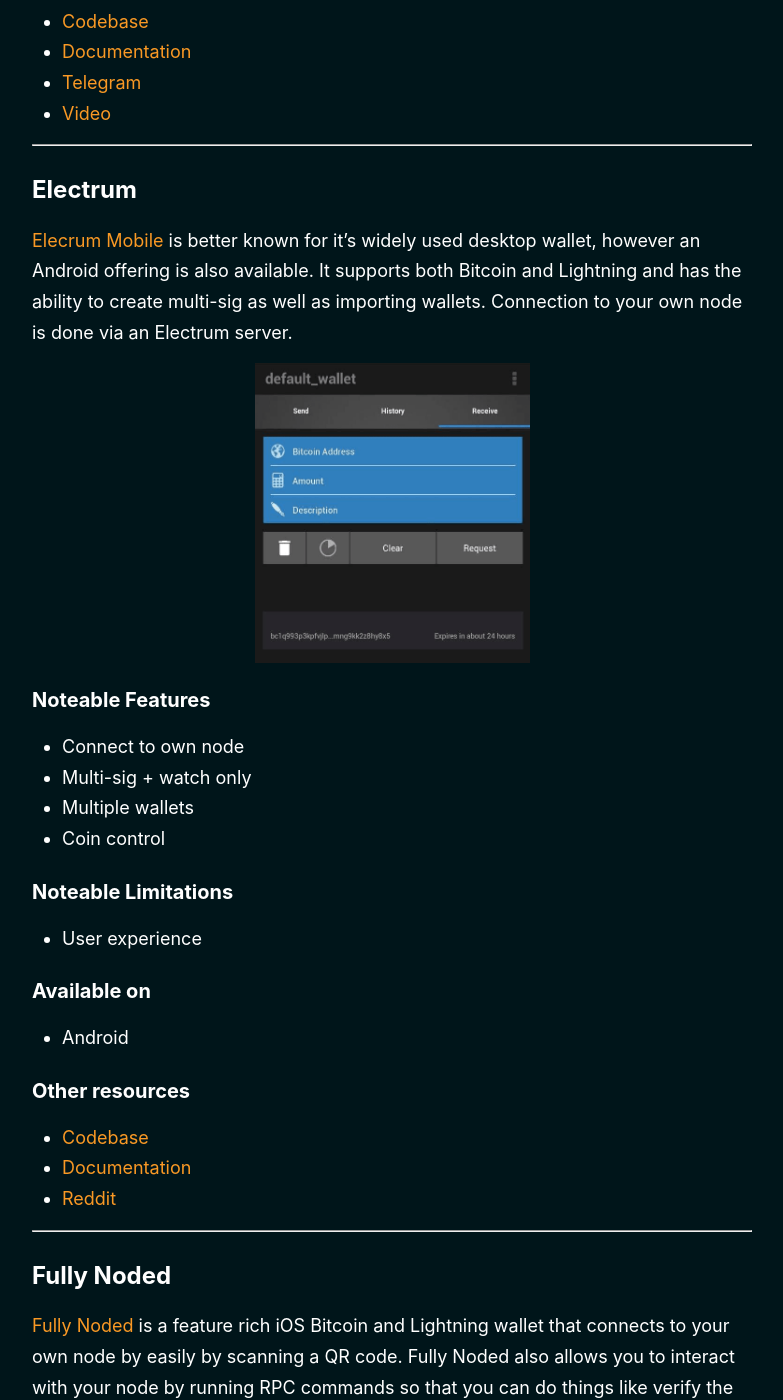
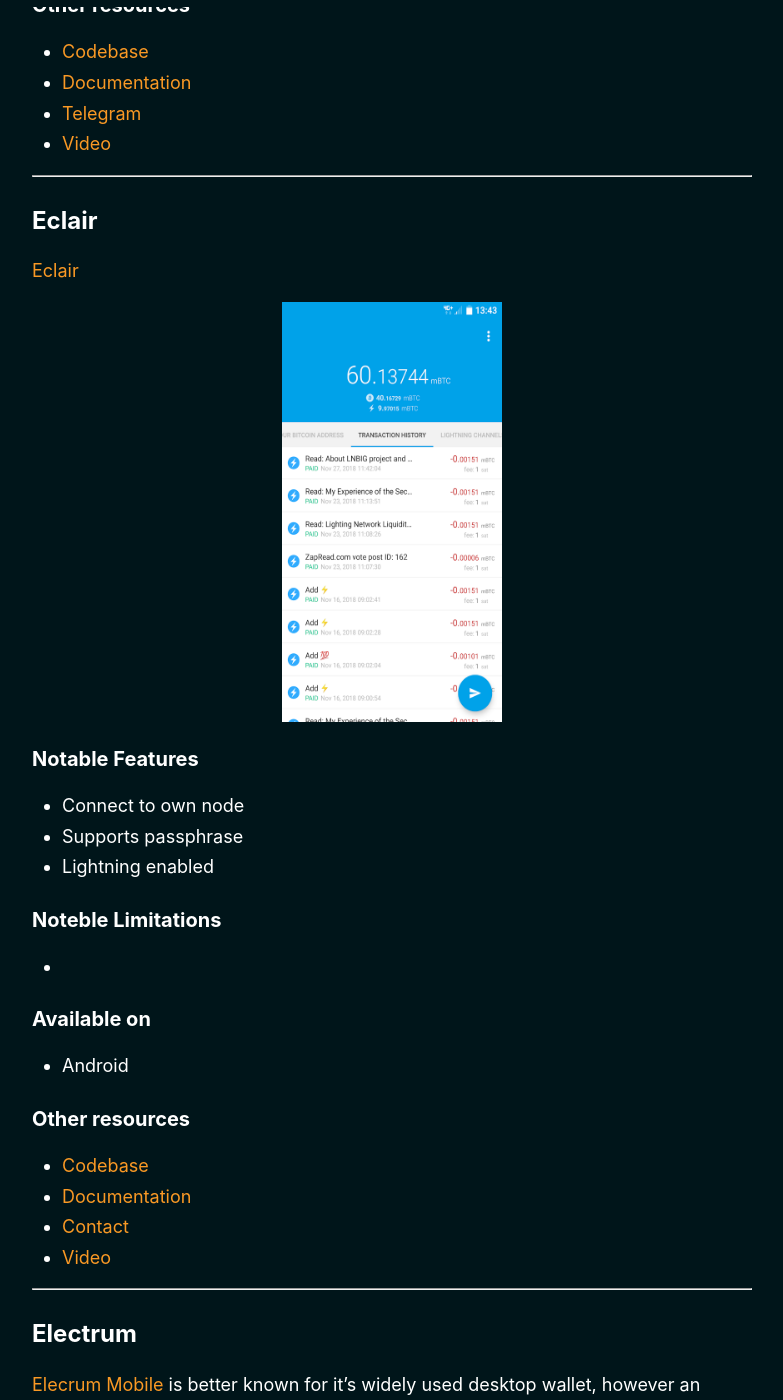
Before and after one commit to BitcoinQnA/bitcoin-wallet-guide, a Jekyll site: the page built from _pages/mobile.md, in a window 1280 px wide and 1400 px high, scrolled down 3257 px. Shown: the whole window, without its empty margins (248-1031 px from the left). Built offline with Jekyll 4.4.1, drawn with Linux system fonts in a browser that asks for light colours; some of the changed text lies outside the part shown.

Commit message:
Update mobile.md

```diff
--- a/_pages/mobile.md
+++ b/_pages/mobile.md
@@ -10,6 +10,7 @@ Mobile wallets provide the ultimate in convenience when interacting with Bitcoin
 
 2.  [Blockstream Green](#blockstream-green)
 3.  [Blue Wallet](#blue-wallet)
+4.  [Eclair](#eclair)
 4.  [Electrum](#electrum)
 5.  [Fully Noded](#fully-noded)
 7.  [Hexa](#hexa)
@@ -24,13 +25,13 @@ Mobile wallets provide the ultimate in convenience when interacting with Bitcoin
 
 <img src="https://raw.githubusercontent.com/BitcoinQnA/bitcoin-wallet-guide/master/images/imageedit_2_8794344245.png" class=responsive width="220" height="450" maxheight="500">
 
-### Noteable Features
+### Notable Features
 * Connect to own node
 * Support for certain hardware wallets
 * Create multiple accounts
 * Runs over Tor
 
-### Noteable Limitations
+### Notable Limitations
 * No coin control
 * No native segwit
 
@@ -51,13 +52,13 @@ Mobile wallets provide the ultimate in convenience when interacting with Bitcoin
 
 <img src="https://raw.githubusercontent.com/BitcoinQnA/bitcoin-wallet-guide/master/images/security-app.png" class=responsive width="320" height="500" maxheight="300">
 
-### Noteable Features
+### Notable Features
 * Connect to own node
 * PSBT and multi-sig
 * Create multiple accounts
 * Buy bitcoin within the app via Hodl Hodl
 
-### Noteable Limitations
+### Notable Limitations
 * No coin control
 * No Tor
 
@@ -71,6 +72,30 @@ Mobile wallets provide the ultimate in convenience when interacting with Bitcoin
 * [Video](https://youtu.be/imMX7i4qpmg)
 
 ***
+## Eclair
+
+[Eclair](https://play.google.com/store/apps/details?id=fr.acinq.eclair.wallet.mainnet2)
+
+<img src="https://raw.githubusercontent.com/BitcoinQnA/bitcoin-wallet-guide/master/images/unnamed.png" class=responsive width="220" height="420" maxheight="420">
+
+### Notable Features
+* Connect to own node
+* Supports passphrase
+* Lightning enabled
+
+### Noteble Limitations
+*
+
+### Available on
+* Android
+
+### Other resources
+* [Codebase](https://github.com/ACINQ/eclair)
+* [Documentation](https://github.com/acinq/eclair/wiki)
+* [Contact](https://twitter.com/acinq_co)
+* [Video](https://youtu.be/wq4lF2s4UtI)
+
+***
 
 ## Electrum
 
@@ -78,13 +103,13 @@ Mobile wallets provide the ultimate in convenience when interacting with Bitcoin
 
 <img src="https://raw.githubusercontent.com/BitcoinQnA/bitcoin-wallet-guide/master/images/Electrum%20mobile.png" class=responsive width="275" height="300" maxheight="300">
 
-### Noteable Features
+### Notable Features
 * Connect to own node
 * Multi-sig + watch only
 * Multiple wallets
 * Coin control
 
-### Noteable Limitations
+### Notable Limitations
 * User experience
 
 ### Available on
@@ -103,13 +128,13 @@ Mobile wallets provide the ultimate in convenience when interacting with Bitcoin
 
 <img src="https://raw.githubusercontent.com/BitcoinQnA/bitcoin-wallet-guide/master/images/IMG_1051.PNG" class=responsive width="275" height="450" maxheight="450">
 
-### Noteable Features
+### Notable Features
 * Connect to own node
 * PSBT and multi-sig
 * Coin control
 * Runs over Tor
 
-### Noteable Limitations
+### Notable Limitations
 * C Lightning implementation not common amongst average node runners
 
 ### Available on
@@ -129,13 +154,13 @@ Mobile wallets provide the ultimate in convenience when interacting with Bitcoin
 
 <img src="https://raw.githubusercontent.com/BitcoinQnA/bitcoin-wallet-guide/master/images/component-1.png" class=responsive width="420" height="380" maxheight="300">
 
-### Noteable Features
+### Notable Features
 * Donation web pages
 * Simple batching
 * Redeem Fast Bitcoins vouchers
 * Unique backup process
 
-### Noteable Limitations
+### Notable Limitations
 * No own node connection
 * No Tor
 * No coin control
@@ -157,11 +182,11 @@ Mobile wallets provide the ultimate in convenience when interacting with Bitcoin
 
 <img src="https://raw.githubusercontent.com/BitcoinQnA/bitcoin-wallet-guide/master/images/phone-mockup.png" class=responsive width="350" height="420" maxheight="300">
 
-### Noteable Features
+### Notable Features
 * Pay Lightning invoices via submarine swaps
 * Connects to Trezor hardware wallet
 
-### Noteable Limitations
+### Notable Limitations
 * No coin control
 * No Tor
 * No own node connection
@@ -182,13 +207,13 @@ Mobile wallets provide the ultimate in convenience when interacting with Bitcoin
 
 <img src="https://raw.githubusercontent.com/BitcoinQnA/bitcoin-wallet-guide/master/images/hero_shot_nodev.png" class=responsive width="300" height="500" maxheight="300">
 
-### Noteable Features
+### Notable Features
 * Connect to own node
 * Runs over Tor
 * Coinjoin + Payjoin
 * Coin control
 
-### Noteable Limitations
+### Notable Limitations
 * Still in alpha phase, expect occasional UX bugs
 
 ### Available on
```
